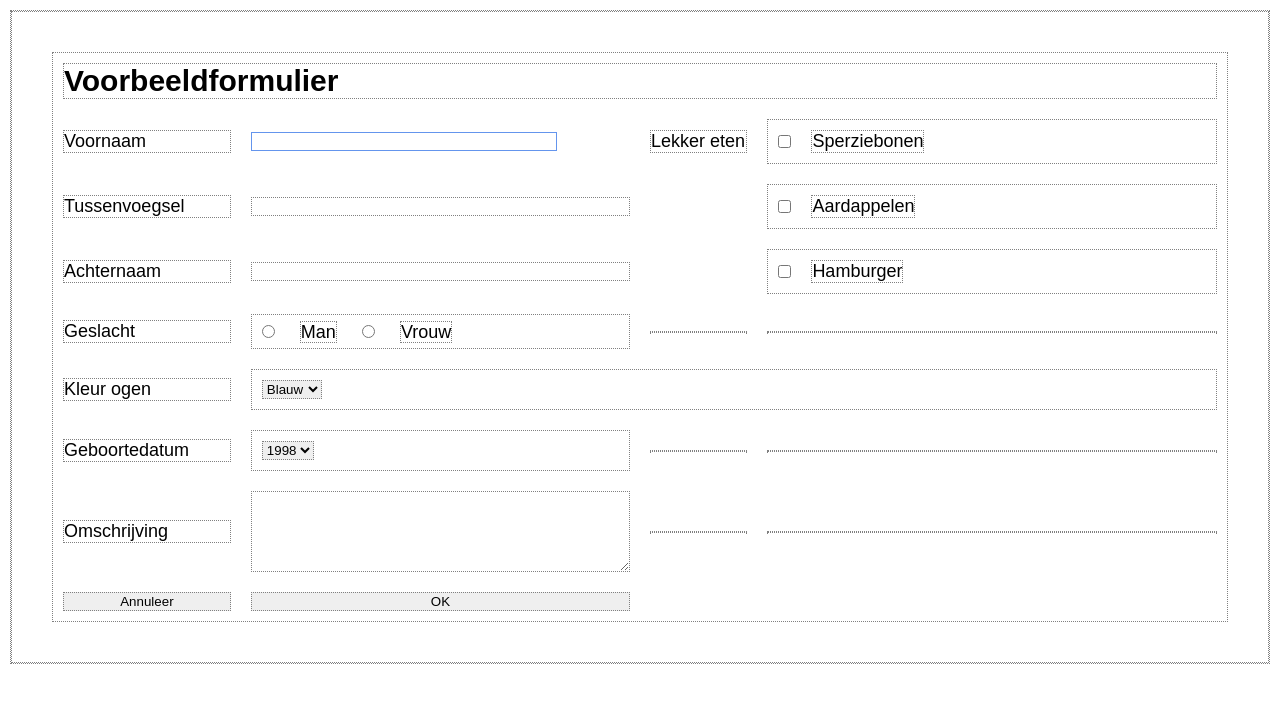
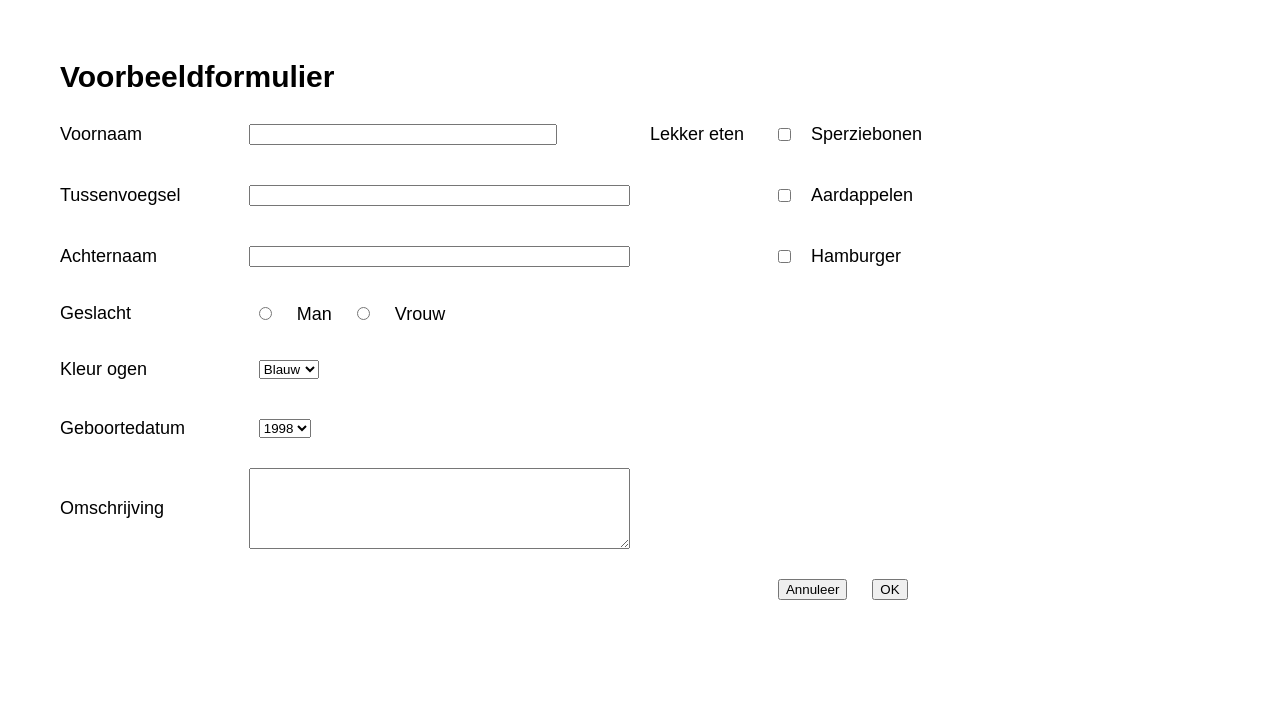
Before and after one commit to xbranw/html, a plain HTML site: page hoofdstuk6.html in a window 1280 px wide. Drawn offline with Linux system fonts and the light colour scheme.

Commit message:
HTML Opracht 4 afbeelding gewijzigd + opdracht 1 gemaakt

```diff
--- a/hoofdstuk6.html
+++ b/hoofdstuk6.html
@@ -5,7 +5,6 @@
     <title>formulier</title>
     <style>
         * {
-            border: dotted 1px grey;
             margin: 10px;
             align-self: center;
         }
@@ -20,6 +19,7 @@
             grid-template-columns: 16% 34% 10% 40%;
         }
         h1 {
+            color:black;
             grid-column: 1/5;
             font-size:30px;
         }
@@ -29,7 +29,6 @@
         }
         .textinputs {
             width:300px;
-            border: solid 1px cornflowerblue;
         }
         #ogen {
             grid-column: 2/5;
@@ -37,9 +36,10 @@
         #kleurogen{
             grid-column:1/5;
         }
-        .textarea {
-            height: 100px;
+        #buttons {
+            grid-column: 4/5;
         }
+
 
     </style>
 </head>
@@ -112,8 +112,11 @@
 
     <div></div>
     <div></div>
+
+    <div id="buttons">
     <button type="button" onclick="alert('geannulleerd!')">Annuleer</button>
     <button type="button">OK</button>
+    </div>
 
 
 
```
